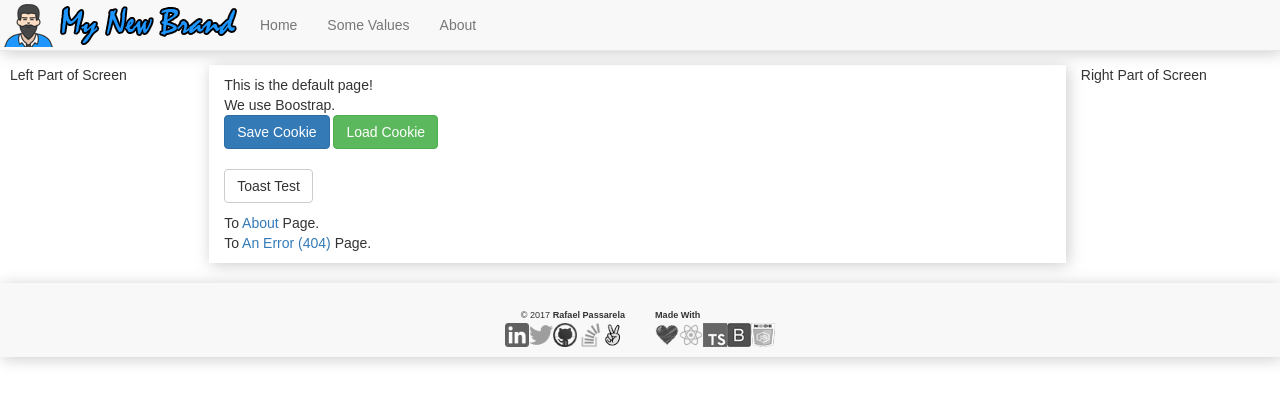
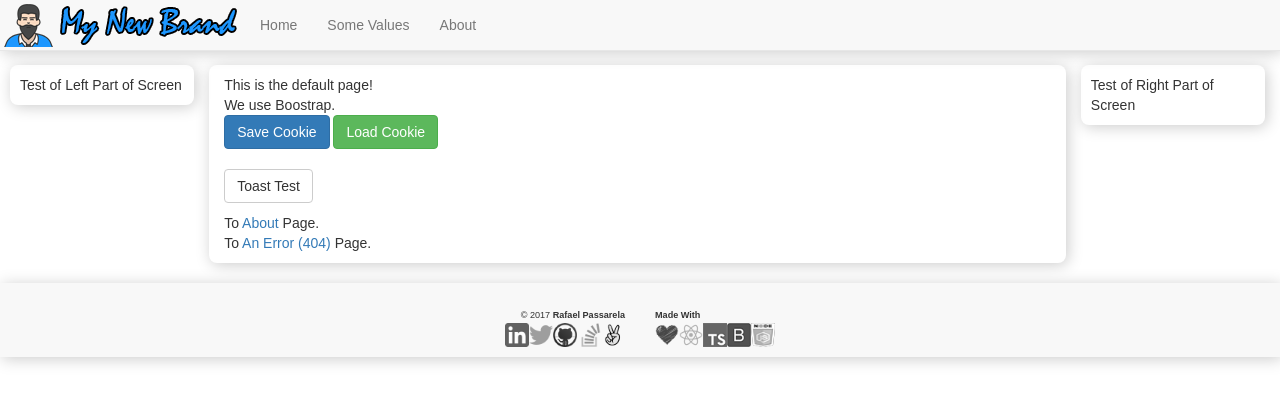
Before and after one commit to rafaelpassarela/empty_project_mysql_migrations, a React (Create React App) app in the folder frontend-react-web/: page / in a window 1280 px wide. Shown: the top 402 px of the page. Built offline with nearby package versions, Linux system fonts and the light colour scheme.

Commit message:
Side of PageFrame and Grid Warning Fix

```diff
--- a/frontend-react-web/public/index.html
+++ b/frontend-react-web/public/index.html
@@ -29,7 +29,7 @@
     <script src="//cdnjs.cloudflare.com/ajax/libs/es5-shim/3.4.0/es5-sham.js"></script>
     <![endif]-->
 
-    <title>Sample React App by MrRafael.ca</title>
+    <title>Loading...</title>
   </head>
   <body>
     <noscript>
--- a/frontend-react-web/src/components/grid.component.tsx
+++ b/frontend-react-web/src/components/grid.component.tsx
@@ -46,7 +46,7 @@ class Grid extends React.Component<GridProps, {}> {
 		}
 	}
 
-	handleDelete =(data : Object) => {
+	handleDelete = (data: Object) => {
 		if (this.props.OnDelete != undefined) {
 			this.props.OnDelete(data);
 		}
@@ -54,7 +54,7 @@ class Grid extends React.Component<GridProps, {}> {
 
 	renderColumn = (fieldName: string, value: any) => {
 		return (
-			<td className={(this.props.OnRenderColumn != undefined) ? this.props.OnRenderColumn(fieldName, value) : ''}>
+			<td key={"Column_" + fieldName} className={(this.props.OnRenderColumn != undefined) ? this.props.OnRenderColumn(fieldName, value) : ''}>
 				{value}
 			</td>
 		);
@@ -66,7 +66,7 @@ class Grid extends React.Component<GridProps, {}> {
 			// render a plus img if INSERT is present
 			if (this.props.Actions.indexOf(ActionType.INSERT) > -1) {
 				return (
-					<th style={{ width: 75, textAlign: 'center' }}>
+					<th key="actionHeaderInsert" style={{ width: 75, textAlign: 'center' }}>
 						<Badge onClick={this.handleInsert} style={btnStyle}>
 							<Glyphicon glyph="plus" />
 						</Badge>
@@ -74,7 +74,7 @@ class Grid extends React.Component<GridProps, {}> {
 				);
 			}
 			else if (this.props.Actions.length > 0) {
-				return <th style={{ width: 75 }}>&nbsp;</th>;
+				return <th key="actionHeaderInsert" style={{ width: 75 }}>&nbsp;</th>;
 			}
 		}
 
@@ -82,34 +82,42 @@ class Grid extends React.Component<GridProps, {}> {
 	}
 
 	getEditActions = (data: Object) => {
+		let actionKeyName: string = "editAction_" + data[this.props.KeyField];
+
 		if (this.props.Actions == undefined)
 			return null;
 
 		let actions = [];
 
-		if (this.props.Actions.indexOf(ActionType.DELETE) > -1)
-			actions.push(<Badge onClick={() => this.handleDelete(data)} style={btnStyle}><Glyphicon glyph="trash" /></Badge>)
+		if (this.props.Actions.indexOf(ActionType.DELETE) > -1) {
+			actions.push(<Badge key={"badge_d_" + actionKeyName}
+				onClick={() => this.handleDelete(data)}
+				style={btnStyle}><Glyphicon glyph="trash" /></Badge>);
+		}
 
 		if (this.props.Actions.indexOf(ActionType.UPDATE) > -1)
-			actions.push(<Badge onClick={() => this.handleUpdate(data)} style={btnStyle}><Glyphicon glyph="edit" /></Badge>)
+			actions.push(<Badge key={"badge_u_" + actionKeyName}
+				onClick={() => this.handleUpdate(data)}
+				style={btnStyle}><Glyphicon glyph="edit" /></Badge>)
 
 		if (actions.length > 1)
-			actions.splice(1, 0, <span>&nbsp;|&nbsp;</span>);
+			actions.splice(1, 0, <span key={"badge_s_" + actionKeyName}>&nbsp;|&nbsp;</span>);
 
-		return (<td>{actions}</td>);
+		return (<td key={actionKeyName}>{actions}</td>);
 	}
 
 	render() {
-
 		const trList = [
 			this.getActionHeader(),
-			this.props.Columns.map((c: GridColumn) => <th>{c.Title}</th>)
+			this.props.Columns.map((c: GridColumn) => <th key={"header_" + c.Field}>{c.Title}</th>)
 		];
 
+		let rowKey: number = 0;
 		const trData = this.props.DataSource.map((ds: Object) => {
+			rowKey += 1;
 			return (
 				// render the Row
-				<tr className={(this.props.OnRenderRow != undefined) ? this.props.OnRenderRow(ds) : ''}>
+				<tr key={rowKey} className={(this.props.OnRenderRow != undefined) ? this.props.OnRenderRow(ds) : ''}>
 					{this.getEditActions(ds)}
 					{this.props.Columns.map((c: GridColumn) => {
 						// for each column, render a TD element
@@ -117,7 +125,6 @@ class Grid extends React.Component<GridProps, {}> {
 					})}
 				</tr>
 			);
-
 		});
 
 		return (
--- a/frontend-react-web/src/components/pageframe.component.tsx
+++ b/frontend-react-web/src/components/pageframe.component.tsx
@@ -12,23 +12,53 @@ type PageFrameProps = {
 	onRenderRight?: PageFrameOnRenderSides
 };
 
-class PageFrame extends React.Component<PageFrameProps, {}> {
+type PageFrameState = {
+	sizeDefault: number,
+	sizeCenter: number,
+	sizeSmall: number
+}
 
-	doOnRender = (side: string) => {
-		if (side == 'left') {
-			if (this.props.onRenderLeft != undefined) return this.props.onRenderLeft();
-		} else if (side == 'right') {
-			if (this.props.onRenderRight != undefined) return this.props.onRenderRight();
-		} else
-			console.error('Render Sides Erros: Invalid side = [' + side + ']');
+class PageFrame extends React.Component<PageFrameProps, PageFrameState> {
 
-		return null;
+	constructor(props: any) {
+		super(props);
+
+		this.state = {
+			sizeDefault: 12,
+			sizeCenter: 8,
+			sizeSmall: 2
+		};
+	}
+
+	dummyColumn = () => {
+		return (
+			<Col xsHidden smHidden md={this.state.sizeSmall} lg={this.state.sizeSmall}>
+			</Col>
+		);
 	}
 
 	leftColumn = () => {
-		return (
-			<Col xsHidden smHidden md={2} lg={2}>
-				{this.doOnRender('left')}
+		return (this.props.onRenderLeft == undefined) ? this.dummyColumn() : (
+			<Col
+				xs={this.state.sizeDefault} sm={this.state.sizeDefault}
+				md={this.state.sizeSmall} lg={this.state.sizeSmall}
+			>
+				<div className="pfSideFrameL shadow">
+					{this.props.onRenderLeft()}
+				</div>
+			</Col>
+		);
+	}
+
+	rightColumn = () => {
+		return (this.props.onRenderRight == undefined) ? this.dummyColumn() : (
+			<Col
+				xs={this.state.sizeDefault} sm={this.state.sizeDefault}
+				md={this.state.sizeSmall} lg={this.state.sizeSmall}
+			>
+				<div className="pfSideFrameR shadow">
+					{this.props.onRenderRight()}
+				</div>
 			</Col>
 		);
 	}
@@ -43,15 +73,21 @@ class PageFrame extends React.Component<PageFrameProps, {}> {
 	render() {
 		return (
 			<Row>
-				<Col xs={12} sm={12} md={12} lg={12}>
+				<Col
+					xs={this.state.sizeDefault} sm={this.state.sizeDefault}
+					md={this.state.sizeDefault} lg={this.state.sizeDefault}>
 					<Row>
+
 						{this.leftColumn()}
-						<Col xs={12} sm={12} md={8} lg={8} className={this.getClassName()}>
+
+						<Col className={this.getClassName()}
+							xs={this.state.sizeDefault} sm={this.state.sizeDefault}
+							md={this.state.sizeCenter} lg={this.state.sizeCenter}
+						>
 							{this.props.children}
 						</Col>
-						<Col xsHidden smHidden md={2} lg={2}>
-							{this.doOnRender('right')}
-						</Col>
+
+						{this.rightColumn()}
 					</Row>
 				</Col>
 			</Row>
--- a/frontend-react-web/src/inc/pageframe.css
+++ b/frontend-react-web/src/inc/pageframe.css
@@ -1,8 +1,89 @@
+.pfCenter {
+	text-align: center;
+}
+
 .pfPanel {
 	padding-top: 10px;
 	padding-bottom: 10px;
+	border-radius: 8px;
 }
 
-.pfCenter {
-	text-align: center;
+.pfSideFrameL {
+		/*background-color: red;*/
+		border-radius: 0px;
+		margin-bottom: 20px;
+		padding: 10px;
+		left: -10px;
+		position: relative;
+		width: 110%;
 }
+
+.pfSideFrameR {
+		/*background-color: red;*/
+		border-radius: 0px;
+		margin-top: 20px;
+		padding: 10px;
+		left: -10px;
+		position: relative;
+		width: 110%;
+}
+
+@media (min-width: 768px) {
+	.pfPanel {
+		border-radius: 0px;
+	}
+	.pfSideFrameL {
+		/*background-color: green;*/
+		border-radius: 0px;
+		margin-bottom: 20px;
+		left: -10px;
+		position: relative;
+		width: 104%;
+	}
+	.pfSideFrameR {
+		/*background-color: green;*/
+		border-radius: 0px;
+		margin-top: 20px;
+		left: -10px;
+		position: relative;
+		width: 104%;
+	}
+}
+
+@media (min-width: 992px) {
+	.pfPanel {
+		border-radius: 8px;
+	}
+	.pfSideFrameL {
+		/*background-color: yellow;*/
+		border-radius: 8px;
+		margin-bottom: 0px;
+		left: 0px;
+		position: relative;
+		width: 100%;
+	}
+	.pfSideFrameR {
+		/*background-color: yellow;*/
+		border-radius: 8px;
+		margin-top: 0px;
+		left: 0px;
+		position: relative;
+		width: 100%;
+	}
+}
+
+@media (min-width: 1200px) {
+	.pfPanel {
+		border-radius: 8px;
+	}
+	.pfSideFrameL {
+		/*background-color: blue;*/
+		border-radius: 8px;
+		margin-bottom: 0px;
+	}
+	.pfSideFrameR {
+		/*background-color: blue;*/
+		border-radius: 8px;
+		margin-top: 0px;
+	}
+}
--- a/frontend-react-web/src/pages/home.page.component.tsx
+++ b/frontend-react-web/src/pages/home.page.component.tsx
@@ -26,17 +26,32 @@ class HomePage extends BaseViewComponent {
 		toast.success("Success Notification !");
 	}
 
+	protected getTitle(): string {
+		return 'Home Page';
+	}
+
 	renderLeft = () => {
-		return <div>Left Part of Screen</div>;
+		return (
+			<div>
+				Test of Left Part of Screen
+			</div>
+		);
 	}
 
 	renderRight = () => {
-		return <div>Right Part of Screen</div>;
+		return (
+			<div>
+				Test of Right Part of Screen
+			</div>
+		);
 	}
 
 	public render() {
 		return (
-			<PageFrame onRenderLeft={this.renderLeft} onRenderRight={this.renderRight}>
+			<PageFrame
+				onRenderLeft={this.renderLeft}
+				onRenderRight={this.renderRight}
+				>
 				<p>
 					This is the default page! <br />
 					We use Boostrap. <br />
```
